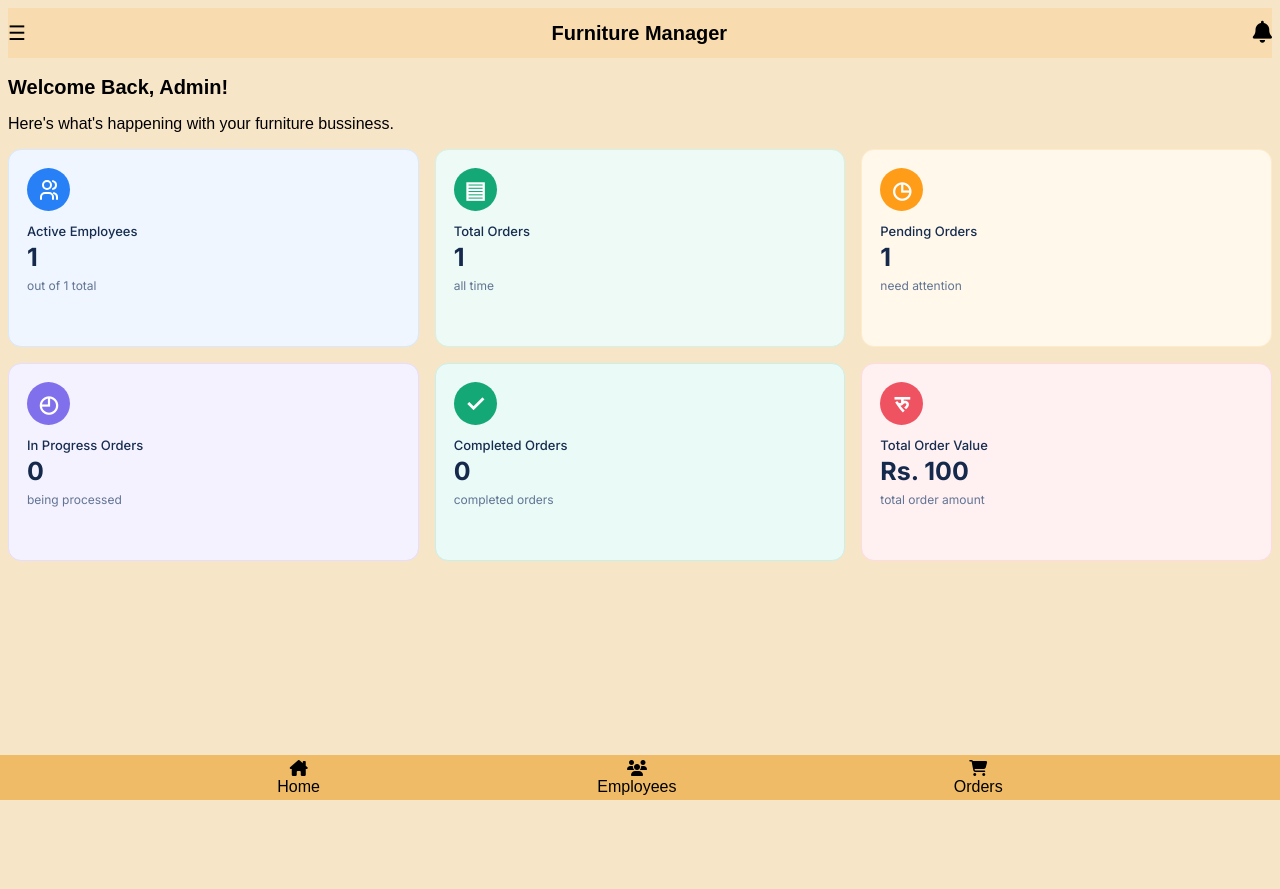
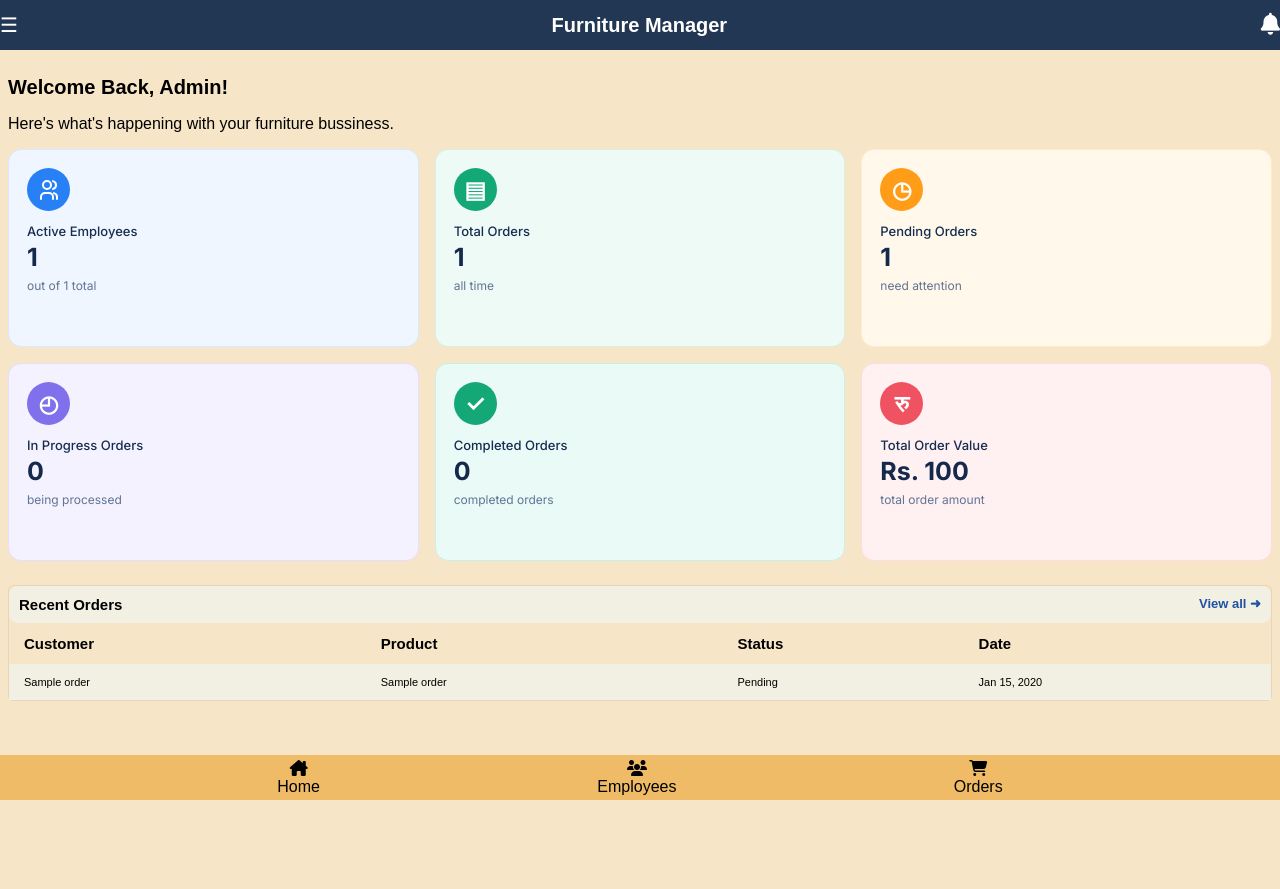
Before and after one commit to milanbk922-cmyk/Furniture-management, a Django app: page / in a window 1280 px wide. Before the commit the page ends 800 px from the top, so only its background shows below. Run offline with Django 5.2, Linux system fonts and the light colour scheme; tables that the repository leaves empty hold one stand-in row (values such as "Sample post").

Commit message:
dashboard:recent_orders UI and backend

```diff
--- a/furniture/dashboard/views.py
+++ b/furniture/dashboard/views.py
@@ -10,6 +10,8 @@ def dashboard_view(request):
     total_order_value = sum(
         order.total_price for order in orders
         )
+    recent_orders = Order.objects.order_by("-order_date")[:5]
+
     context = {
         "total_employees" : Employee.objects.count(),
         "active_employees" : Employee.objects.filter(
@@ -25,6 +27,7 @@ def dashboard_view(request):
         "completed_orders" : Order.objects.filter(
             status="completed"
         ).count(),
-        "total_order_value":int(total_order_value)
+        "total_order_value":int(total_order_value),
+        "recent_orders": recent_orders,
     }
-    return render(request, "home.html", {'context':context})
+    return render(request, "home.html", context)
--- a/furniture/static/css/style.css
+++ b/furniture/static/css/style.css
@@ -13,27 +13,27 @@ textarea {
 }
 
 /* home navbar */
-.header {
-    width: 100%;
-}
 .navcontainer {
     display: flex;
     justify-content: space-between;
     align-items: center;
     width: 100%;
     height:50px;
-    background-color:rgb(248, 220, 175);
+    background-color:#223754;
 }
 .nav1 {
-    background-color:rgb(248, 220, 175);
+    background-color:#223754;
+    color:white;
 }
 .nav2 {
-    background-color:rgb(248, 220, 175);
+    background-color:#223754;
+    color:white;
     font-size: 20px;
     font-weight: bold;
 }
 .nav3 {
-    background-color:rgb(248, 220, 175);
+    background-color:#223754;
+    color:white;
 }
 .bell {
     font-size: 22px;
@@ -44,6 +44,10 @@ textarea {
 
 body{
     background-color:rgb(247 229 200);
+    margin:0px;
+}
+main{
+    margin:8px;
 }
 /* .home{
     text-align:center;
@@ -86,7 +90,8 @@ body{
     justify-content: space-between;
     align-items: center;
     width: 100%;
-    background-color:rgb(248, 220, 175);
+    height:40px;
+    background-color:#223754;
 }
 .plus{
     font-size: 22px;
@@ -178,7 +183,8 @@ button[name="edit_employee"]{
     justify-content: space-between;
     align-items: center;
     width: 100%;
-    background-color:rgb(248, 220, 175);
+    height: 40px;
+    background-color:#223754;
 }
 .order_list{
     margin :15px 5px;
@@ -376,3 +382,44 @@ button[name="edit_employee"]{
         font-size: 21px;
     }
 }
+/* recent orders */
+.order_data{
+    border:solid rgb(80, 79, 79, 0.1) 1px;
+    border-radius:5px;
+}
+.recent_orders{
+    background:rgb(241, 240, 226);
+    display:flex;
+    justify-content:space-between;
+    padding:10px;
+    border-radius:9px;
+}
+.recent{
+    font-size:15px;
+    font-weight:600;
+}
+.view_all{
+    color:#1f52a3;
+    font-size:13px;
+    font-weight:600;
+}
+
+.row_header,.order_row{
+    display: grid;
+    grid-template-columns: 1.5fr 1.5fr 1fr 1.2fr;
+    align-items: center;
+    gap: 10px;
+    padding: 12px 15px;
+}
+.row_header > div,
+.order_row > div {
+    min-width: 0;
+    overflow-wrap: anywhere;
+}
+.row_header{
+    font-size:15px;
+}
+.order_row{
+    background:rgb(241, 240, 226);
+    font-size:11px;
+}
--- a/furniture/templates/employees/employee.html
+++ b/furniture/templates/employees/employee.html
@@ -5,7 +5,7 @@
 <header class="empnav">
         <div class= "nav1">
             <a href="{%url 'dashboard'%}" class="section" >
-            <span style="font-size: 20px;">
+            <span style="font-size: 20px; color:white">
                 <i class="fa-solid fa-arrow-left"></i>
             </span>
             </a>
--- a/furniture/templates/employees/employee_detail.html
+++ b/furniture/templates/employees/employee_detail.html
@@ -5,7 +5,7 @@
 <header class="navcontainer">
         <div class= "nav1">
             <a href="{%url 'employee_list'%}" class="section" >
-            <span style="font-size: 20px;">
+            <span style="font-size: 20px; color: white">
                 <i class="fa-solid fa-arrow-left"></i>
             </span>
             </a>
--- a/furniture/templates/employees/employee_edit.html
+++ b/furniture/templates/employees/employee_edit.html
@@ -5,7 +5,7 @@
 <header class="navcontainer">
         <div class= "nav1">
             <a href="{%url 'employee_detail' employee.pk%}" class="section" >
-            <span style="font-size: 20px;">
+            <span style="font-size: 20px; color: white">
                 <i class="fa-solid fa-arrow-left"></i>
             </span>
             </a>
--- a/furniture/templates/employees/employee_form.html
+++ b/furniture/templates/employees/employee_form.html
@@ -5,7 +5,7 @@
 <header class="navcontainer">
         <div class= "nav1">
             <a href="{%url 'employee_list'%}" class="section" >
-            <span style="font-size: 20px;">
+            <span style="font-size: 20px; color: white">
                 <i class="fa-solid fa-arrow-left"></i>
             </span>
             </a>
--- a/furniture/templates/home.html
+++ b/furniture/templates/home.html
@@ -26,15 +26,15 @@
             </svg>
         </div>
         <p>Active Employees</p>
-        <h3>{{ context.active_employees }}</h3>
-        <span>out of {{ context.total_employees }} total</span>
+        <h3>{{ active_employees }}</h3>
+        <span>out of {{ total_employees }} total</span>
     </div>
 
     <!-- 2. Total Orders -->
     <div class="stat-card green">
         <div class="stat-icon">▤</div>
         <p>Total Orders</p>
-        <h3>{{ context.total_orders }}</h3>
+        <h3>{{ total_orders }}</h3>
         <span>all time</span>
     </div>
 
@@ -42,7 +42,7 @@
     <div class="stat-card orange">
         <div class="stat-icon">◷</div>
         <p>Pending Orders</p>
-        <h3>{{ context.pending_orders }}</h3>
+        <h3>{{ pending_orders }}</h3>
         <span>need attention</span>
     </div>
 
@@ -50,7 +50,7 @@
     <div class="stat-card purple">
         <div class="stat-icon">◴</div>
         <p>In Progress Orders</p>
-        <h3>{{ context.in_progress_orders }}</h3>
+        <h3>{{ in_progress_orders }}</h3>
         <span>being processed</span>
     </div>
 
@@ -58,7 +58,7 @@
     <div class="stat-card teal">
         <div class="stat-icon">✓</div>
         <p>Completed Orders</p>
-        <h3>{{ context.completed_orders }}</h3>
+        <h3>{{ completed_orders }}</h3>
         <span>completed orders</span>
     </div>
 
@@ -66,10 +66,42 @@
     <div class="stat-card red">
         <div class="stat-icon">रु</div>
         <p>Total Order Value</p>
-        <h3>Rs. {{ context.total_order_value|nepali_comma }}</h3>
+        <h3>Rs. {{ total_order_value|nepali_comma }}</h3>
         <span>total order amount</span>
     </div>
 
 </div>
+<div class="order_data">
+    <div class="recent_orders">
+        <div class="recent">Recent Orders</div>
+        <div class="view_all">View all &#10140;</div>
+    </div>
+    <div class="row_header">
+        <div><strong>Customer</strong></div>
+        <div><strong>Product</strong></div>
+        <div><strong>Status</strong></div>
+        <div><strong>Date</strong></div>
+    </div>
 
+    {%for order in recent_orders%}
+    <div class="order_row">
+        <div>{{order.customer_name}}</div>
+        <div>{{order.order_name}}</div>
+        <div>{{order.get_status_display}}</div>
+        <div>{{order.order_date|date:"M d, Y"}}</div>
+    </div>
+    {%empty%}
+    No orders found. Add your first order to see it here.
+    {%endfor%}
+</div>
+<br>
+<br>
+<br>
+<br>
+<br>
+<br>
+<br>
+<br>
+<br>
+<br>
 {%endblock%}
--- a/furniture/templates/includes/navbar.html
+++ b/furniture/templates/includes/navbar.html
@@ -1,7 +1,6 @@
 <!DOCTYPE html>
 <link rel="stylesheet" href="https://cdnjs.cloudflare.com/ajax/libs/font-awesome/6.5.2/css/all.min.css">
 
-<header class="header">
 {%load static%}
 <div class = "navcontainer">
     <div class= "nav1">
@@ -15,4 +14,3 @@
         </span>
     </div>
 </div>
-</header>
--- a/furniture/templates/orders/order.html
+++ b/furniture/templates/orders/order.html
@@ -4,7 +4,7 @@
 <header class="ordernav">
         <div class= "nav1">
             <a href="{%url 'dashboard'%}" class="section" >
-            <span style="font-size: 20px;">
+            <span style="font-size: 20px; color: white">
                 <i class="fa-solid fa-arrow-left"></i>
             </span>
             </a>
--- a/furniture/templates/orders/order_detail.html
+++ b/furniture/templates/orders/order_detail.html
@@ -5,7 +5,7 @@
 <header class="navcontainer">
         <div class= "nav1">
             <a href="{%url 'order_list'%}" class="section" >
-            <span style="font-size: 20px;">
+            <span style="font-size: 20px; color: white;">
                 <i class="fa-solid fa-arrow-left"></i>
             </span>
             </a>
--- a/furniture/templates/orders/order_edit.html
+++ b/furniture/templates/orders/order_edit.html
@@ -5,7 +5,7 @@
 <header class="navcontainer">
         <div class= "nav1">
             <a href="{%url 'order_detail' order.pk%}" class="section" >
-            <span style="font-size: 20px;">
+            <span style="font-size: 20px; color:white">
                 <i class="fa-solid fa-arrow-left"></i>
             </span>
             </a>
--- a/furniture/templates/orders/order_form.html
+++ b/furniture/templates/orders/order_form.html
@@ -5,7 +5,7 @@
 <header class="navcontainer">
         <div class= "nav1">
             <a href="{%url 'order_list'%}" class="section" >
-            <span style="font-size: 20px;">
+            <span style="font-size: 20px; color:white;">
                 <i class="fa-solid fa-arrow-left"></i>
             </span>
             </a>
```
Lines whose indentation alone changed are shown as unchanged.
